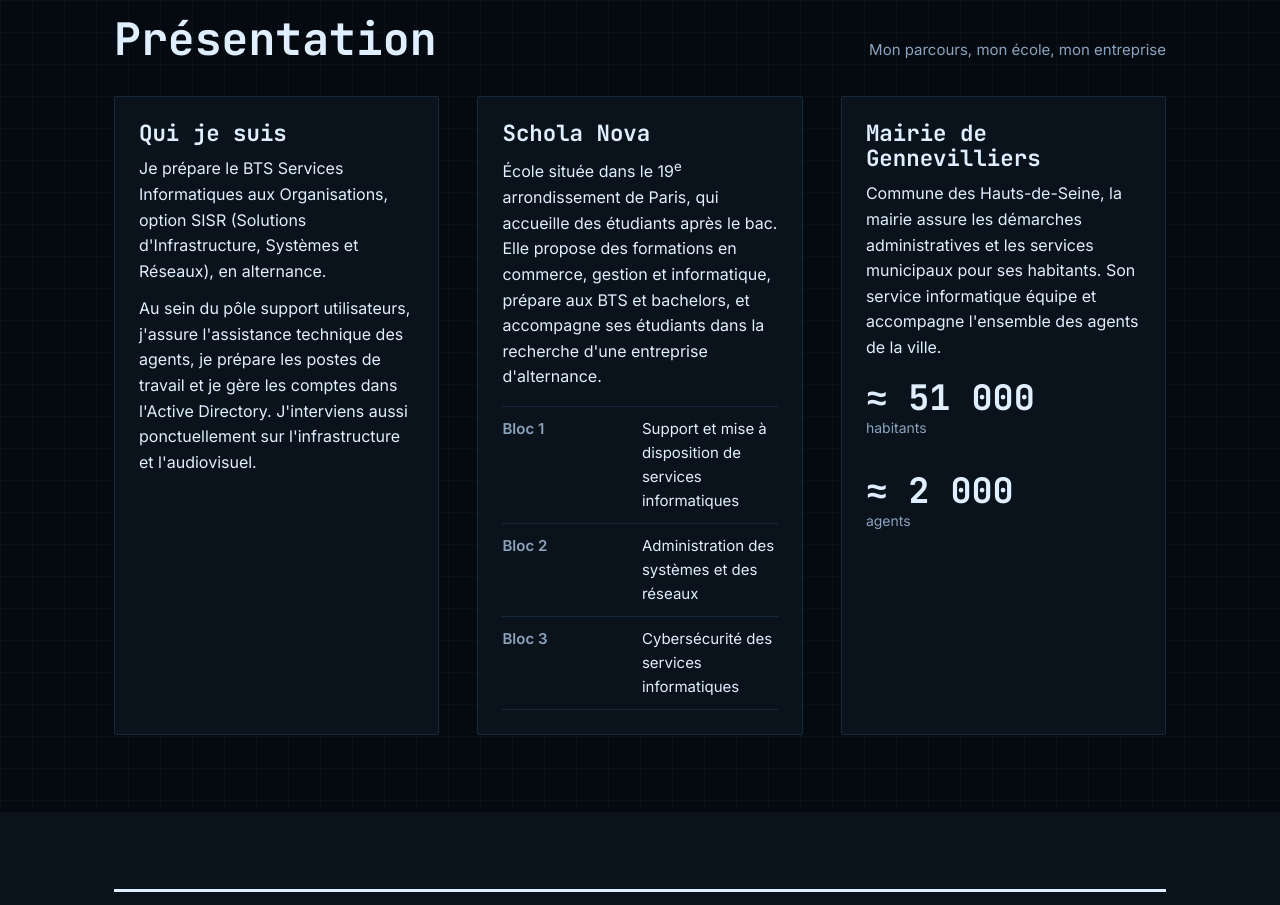
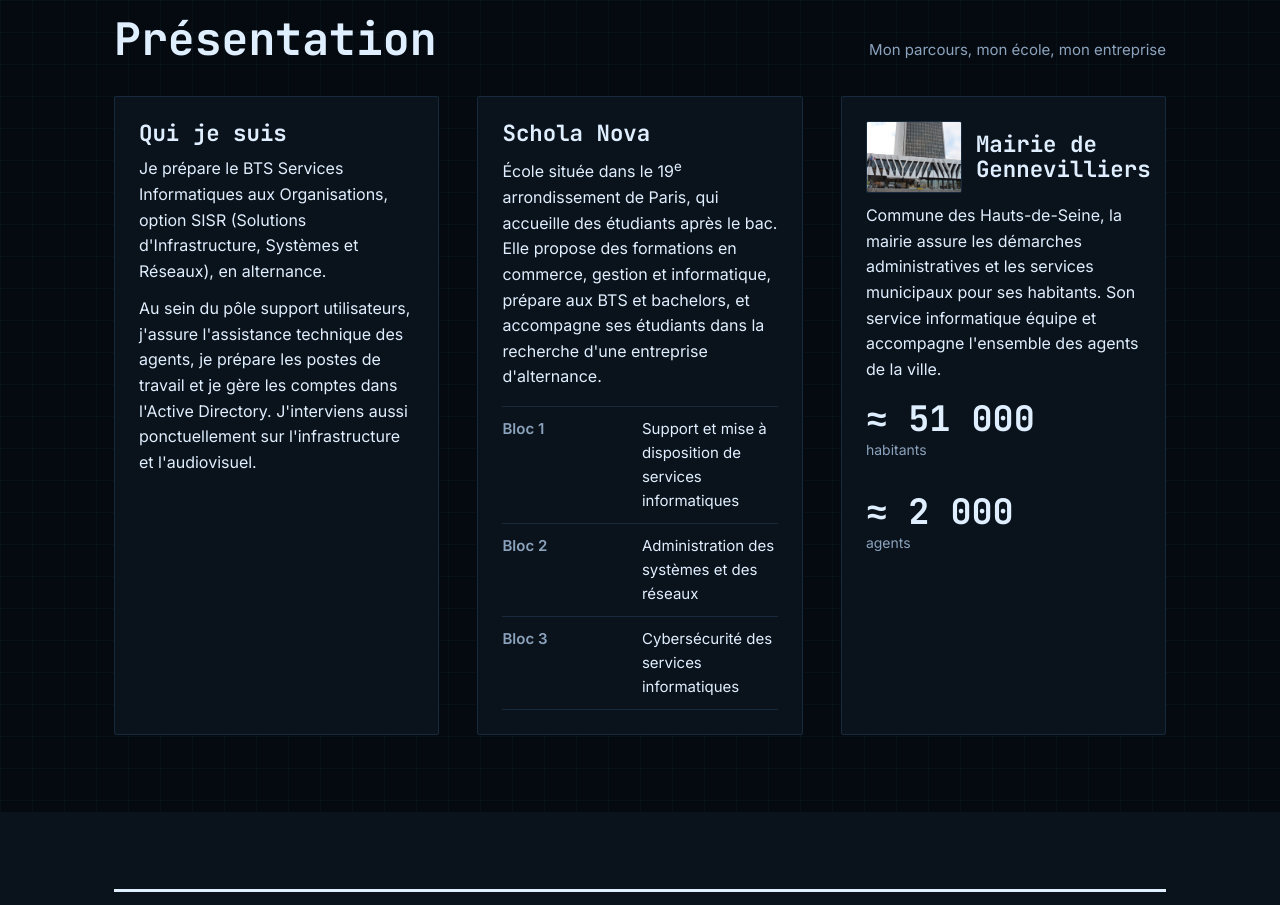
Before and after one commit to williamkayembe-tech/williamkayembe-tech.github.io, a plain HTML site: page index.html in a window 1280 px wide. Shown: the part 960-1865 px from the top of the page. Drawn offline with Linux system fonts and the light colour scheme.

Commit message:
Photo de la mairie dans Présentation

```diff
--- a/index.html
+++ b/index.html
@@ -140,6 +140,8 @@ table.cmp td:first-child{color:var(--red);font-family:"JetBrains Mono",monospace
 .tl time{font-family:"JetBrains Mono",monospace;font-size:13px;color:var(--slate);padding-top:2px;white-space:nowrap}
 .tl b{display:block;margin-bottom:2px}.tl p{font-size:15px;color:var(--muted)}
 @media(max-width:600px){.vhero{grid-template-columns:minmax(0,1fr)}.idlogo{width:96px;height:96px}.tl li{grid-template-columns:minmax(0,1fr);gap:2px}}
+.mhead{display:flex;align-items:center;gap:14px;margin-bottom:10px}.mhead h3{margin:0}
+.mhead img{width:96px;height:72px;object-fit:cover;border-radius:2px;border:1px solid var(--line);flex:none}
 footer{border-top:1px solid var(--line);padding-block:28px;color:var(--muted);font-size:14px}
 footer .wrap{display:flex;justify-content:space-between;gap:12px;flex-wrap:wrap}
 
@@ -248,7 +250,7 @@ footer .wrap{display:flex;justify-content:space-between;gap:12px;flex-wrap:wrap}
         </ul>
       </div>
       <div class="panel">
-        <h3>Mairie de Gennevilliers</h3>
+        <div class="mhead"><img src="Mairie_de_Gennevilliers.jpeg" alt="Hôtel de ville de Gennevilliers" onerror="this.remove()"><h3>Mairie de Gennevilliers</h3></div>
         <p>Commune des Hauts-de-Seine, la mairie assure les démarches administratives et les services municipaux pour ses habitants. Son service informatique équipe et accompagne l'ensemble des agents de la ville.</p>
         <div class="figs">
           <div><strong>≈ 51 000</strong>habitants</div>
```
